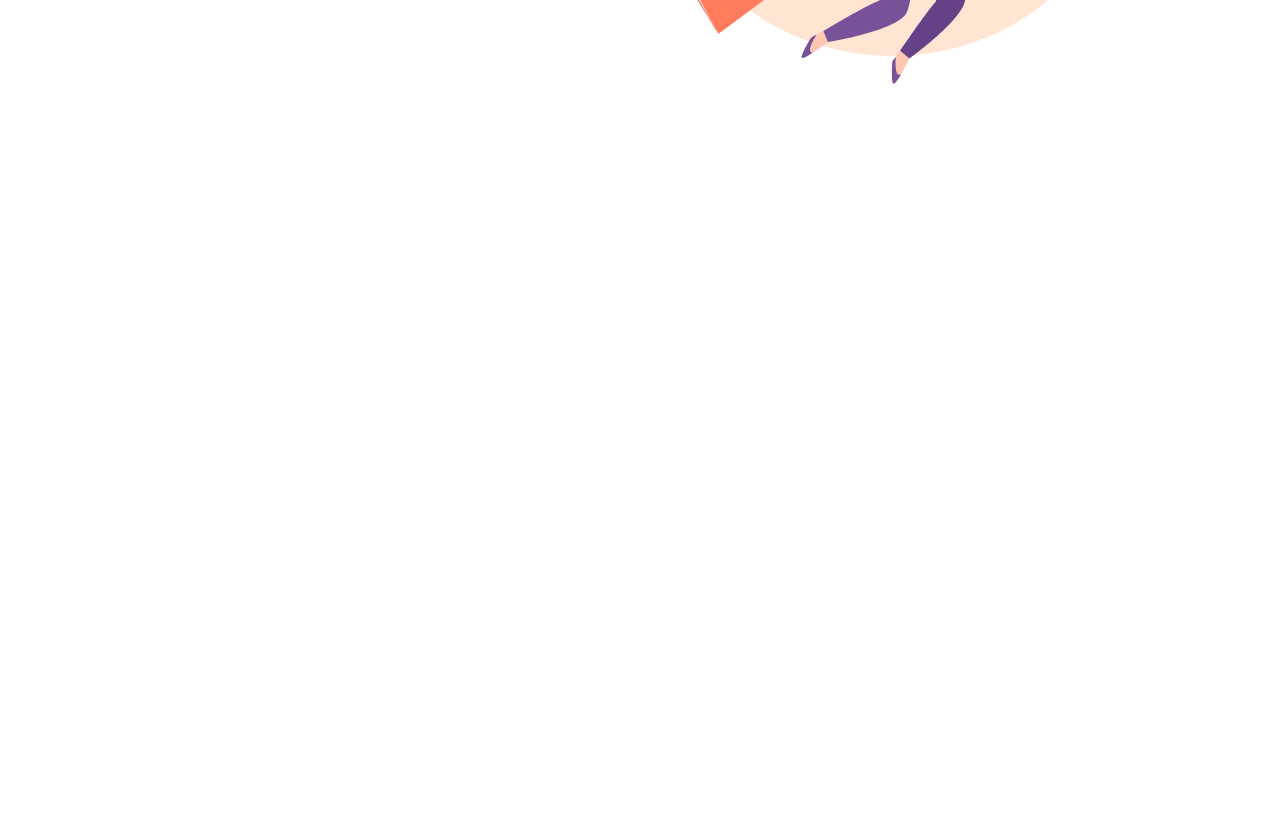
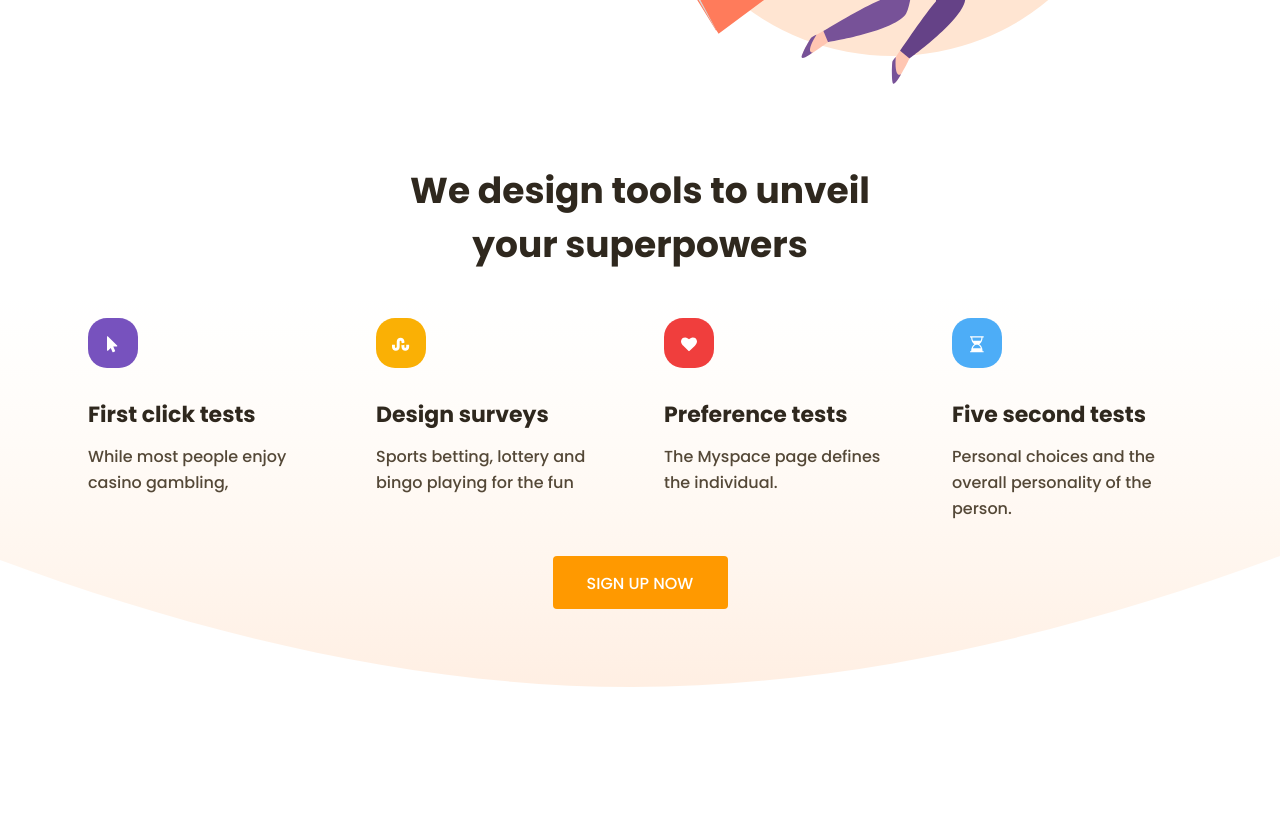
Before and after one commit to GotyaGotya/Productly, a website: page app/index.html in a window 1280 px wide. Shown: the part 539-1358 px from the top of the page. Before the commit the page ends 800 px from the top, so only its background shows below. Drawn offline with Linux system fonts and the light colour scheme.

Commit message:
add about

```diff
--- a/app/index.html
+++ b/app/index.html
@@ -49,9 +49,9 @@
 
       <div class="top__wrapper">
         <div class="top__info">
-          <h1 class="top__title title">
+          <h4 class="top__title title">
             The Design Thinking superpowers
-          </h1>
+          </h4>
           <p class="top__text">Tools, tutorials, design and innovation experts, all in one place! The most intuitive way
             to
             imagine your next user experience.
@@ -64,6 +64,59 @@
     </div>
   </section>
 
+  <section class="about">
+    <div class="container">
+      <h4 class="about__title title">
+        We design tools to unveil your superpowers
+      </h4>
+      <div class="about__box">
+        <div class="about__warranty">
+          <div class="about__list">
+            <img class="about__list-img" src="../images/warranty/cursor.svg" alt="ursor">
+            <h5 class="about__list-title title">
+              First click tests
+            </h5>
+            <p class="about__list-text">
+              While most people enjoy casino gambling,
+            </p>
+          </div>
+
+          <div class="about__list">
+            <img class="about__list-img" src="../images/warranty/line.svg" alt="ursor">
+            <h5 class="about__list-title title">
+              Design surveys
+            </h5>
+            <p class="about__list-text">
+              Sports betting, lottery and bingo playing for the fun
+            </p>
+          </div>
+
+          <div class="about__list">
+            <img class="about__list-img" src="../images/warranty/heart.svg" alt="ursor">
+            <h5 class="about__list-title title">
+              Preference tests
+            </h5>
+            <p class="about__list-text">
+              The Myspace page defines the individual.
+            </p>
+          </div>
+
+          <div class="about__list">
+            <img class="about__list-img" src="../images/warranty/clock.svg" alt="ursor">
+            <h5 class="about__list-title title">
+              Five second tests
+            </h5>
+            <p class="about__list-text">
+              Personal choices and the overall personality of the person.
+            </p>
+          </div>
+
+        </div>
+        <a class="about__link" href="#">SIGN UP NOW</a>
+      </div>
+    </div>
+  </section>
+
 
   <script src="js/main.min.js"></script>
 </body>
--- a/app/scss/_global.scss
+++ b/app/scss/_global.scss
@@ -6,6 +6,9 @@
 
 .title {
   color: #2f281e;
+  font-weight: bold;
+  font-size: 36px;
+  line-height: 54px;
 }
 
 button {
--- a/app/scss/style.scss
+++ b/app/scss/style.scss
@@ -67,7 +67,7 @@ body {
     justify-content: space-between;
   }
   &__title {
-    font-weight: bold;
+    font-weight: 700;
     font-size: 44px;
     line-height: 54px;
     margin-bottom: 30px;
@@ -104,4 +104,50 @@ body {
   }
 }
 
+.about {
+  padding-bottom: 120px;
+      background-image: url("../images/warranty/warranty-bg.svg");
+    background-position: center center;
+    background-repeat: no-repeat;
+  &__title {
+    text-align: center;
+    margin: 0 auto;
+    margin-bottom: 46px;
+    max-width: 539px;
+  }
+  &__box {
+    display: flex;
+    flex-direction: column;
+    align-content: center;
+
+  }
+  &__warranty {
+    display: flex;
+    justify-content: space-between;
+    padding-bottom: 34px;
+  }
+  &__list {
+    max-width: 240px;
+  }
+  &__list-img {
+    padding-bottom: 30px;
+  }
+  &__list-title {
+    font-size: 22px;
+    line-height: 33px;
+    padding-bottom: 13px;
+  }
+  &__link {
+    padding: 15px 32px 14px 34px;
+    margin: 0 auto;
+    margin-bottom: 90px;
+    width: 175px;
+    height: 53px;
+    background: #ff9900;
+    border-radius: 4px;
+    color: #ffffff;
+    text-decoration: none;
+  }
+}
+
 @import "media";
```
Also changed, not shown: app/css/style.min.css, app/images/.svg (renamed from app/images/arrow-top.svg), app/images/warranty/clock.svg (added), app/images/warranty/cursor.svg (added), app/images/warranty/heart.svg (added), app/images/warranty/line.svg (added), app/images/warranty/warranty-bg.svg (added).
